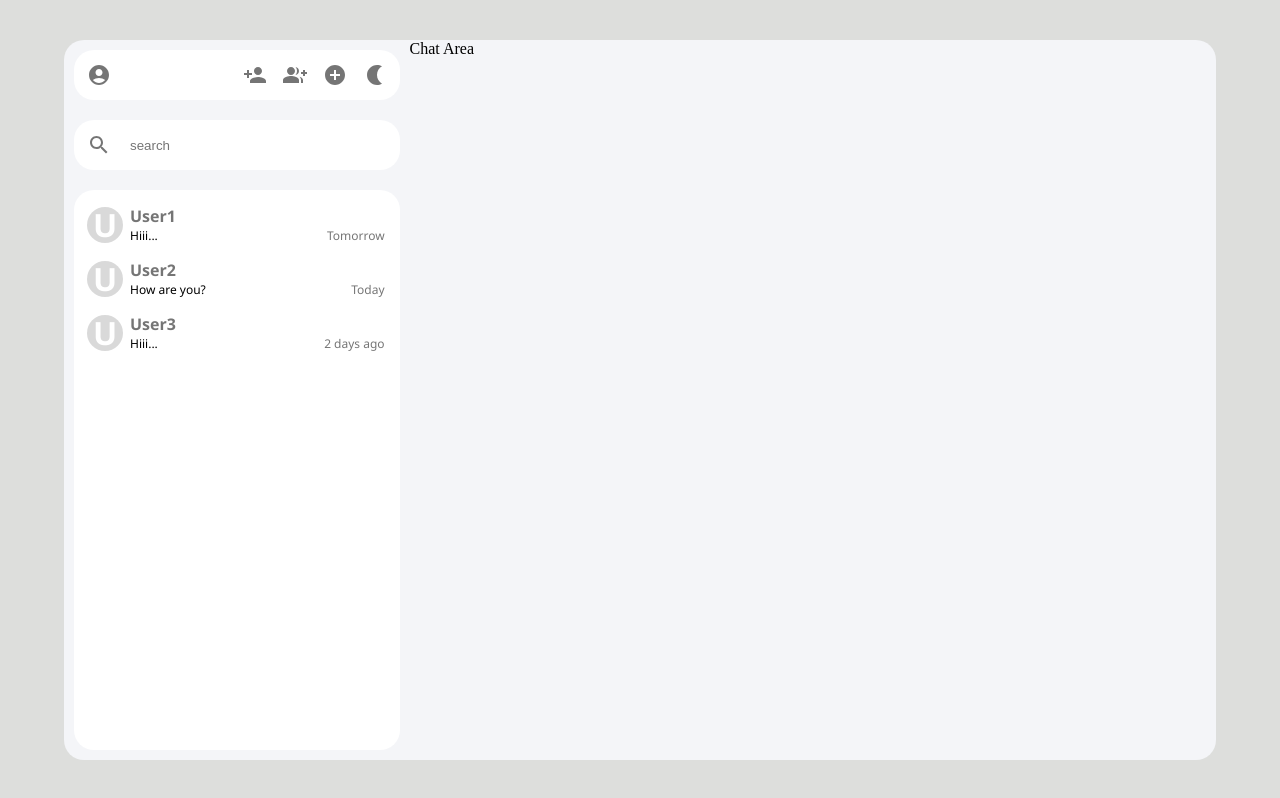
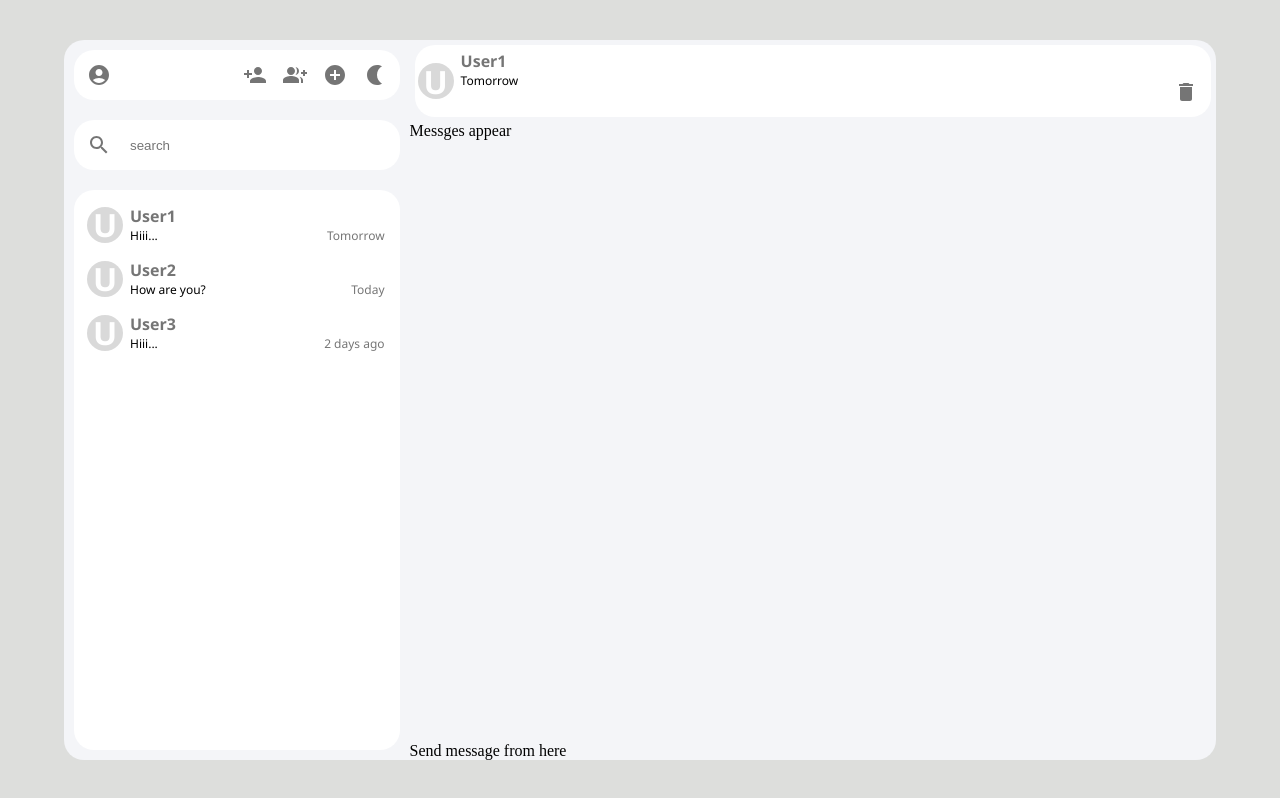
Before and after one commit to Kxrishx03/weChat, a React (Vite) app in the folder Frontend/: page / in a window 1280 px wide. Built offline with nearby package versions, Linux system fonts and the light colour scheme.

Commit message:
"Chat-area"

```diff
--- a/Frontend/index.html
+++ b/Frontend/index.html
@@ -2,7 +2,7 @@
 <html lang="en">
   <head>
     <meta charset="UTF-8" />
-    <link rel="icon" type="png" href="./public/live-chat16px.png" />
+    <link rel="icon" type="png" href="/live-chat16px.png" />
     <meta name="viewport" content="width=device-width, initial-scale=1.0" />
     <title>WeChat</title>
   </head>
--- a/Frontend/src/App.css
+++ b/Frontend/src/App.css
@@ -44,7 +44,7 @@
     display: flex;
     align-items: center;
     padding: 5px 5px;
-    margin:10px;
+    margin: 10px;;
     background-color: #fff;
     border-radius: 20px;
 }
@@ -121,7 +121,76 @@
     color: rgba(0,0,0,0.54);
 }
 
+
+
 /*Chat area css*/
 .chat-area-container{
     flex: 0.7;
+    display: flex;
+    flex-direction: column;
 }
+
+.chat-area-header{
+    display: grid;
+    grid-template-columns: 32px auto auto;
+    grid-template-rows: auto auto;
+    column-gap: 9px;
+    padding: 5px;
+    margin: 5px;
+    border-radius: 20px;
+    background-color: #fff;
+}
+
+.chat-icon{
+    grid-area: 1/1/3/2;
+
+    display: flex;
+    justify-content: center;
+    align-items: center;
+
+    background-color: #d9d9d9;
+
+    font-family: 'Segoe UI', Tahoma, Geneva, Verdana, sans-serif;
+    font-size: 2rem;
+    font-weight: bolder;
+    color: #fff;
+    width: 32px;
+    height: 32px;
+    padding: 2px;
+
+    border-radius: 50%;
+    justify-self: center;
+    align-self: center;
+}
+
+.chat-title{
+    grid-area: 1/2/2/4;
+    font-family: 'Segoe UI', Tahoma, Geneva, Verdana, sans-serif;
+    font-weight: bold;
+    color: rgba(0,0,0,0.54);
+
+}
+
+.chat-status{
+
+    font-family: 'Segoe UI', Tahoma, Geneva, Verdana, sans-serif;
+    font-size: 0.75rem;
+}
+
+.chat-del-btn{
+    justify-self: flex-end;
+    font-family: 'Segoe UI', Tahoma, Geneva, Verdana, sans-serif;
+    font-size: 0.75rem;
+    color: rgba(0,0,0,0.54);
+}
+
+
+
+.chat-area-convo{
+    flex: 1;
+
+}
+
+.chat-area-send{
+
+}
--- a/Frontend/src/components/ChatArea.jsx
+++ b/Frontend/src/components/ChatArea.jsx
@@ -1,7 +1,26 @@
-export function ChatArea(){
+import DeleteIcon from '@mui/icons-material/Delete';
+import { IconButton } from '@mui/material';
+export function ChatArea({props}){
     return(
         <div className="chat-area-container">
-            Chat Area
+            <div className="chat-area-header">
+             <p className="chat-icon">{props.name[0]}</p>
+             <p className="chat-title">{props.name}</p>
+             <p className="chat-status"> {props.timeStamp}</p>
+             <p className="chat-del-btn">
+                <IconButton>
+                <DeleteIcon/>
+                </IconButton>
+             </p>
+            </div>
+
+            <div className="chat-area-convo">
+             Messges appear
+            </div>
+
+            <div className="chat-area-send">
+               Send message from here
+            </div>
         </div>
-    )
+    );
 }
--- a/Frontend/src/components/MainContainer.jsx
+++ b/Frontend/src/components/MainContainer.jsx
@@ -1,11 +1,19 @@
 import { SideBar } from './SideBar';
-import { ChatArea} from './ChatArea'
+import { ChatArea } from './ChatArea';
+import { useState } from 'react';
 export function MainContainer(){
+
+    const [conversation,setConversation]=useState({
+        name:"User1",
+        lastmessage:"Hiii...",
+        timeStamp:"Tomorrow"
+    });
+
     return(
 
            <div className="main_container">
             <SideBar/>
-            <ChatArea />
+            <ChatArea props={conversation} />
            </div>
 
     )
--- a/Frontend/src/components/SideBar.jsx
+++ b/Frontend/src/components/SideBar.jsx
@@ -63,7 +63,7 @@ export function SideBar(){
         <div className='chats_sidebar'>
           {
             conversations.map((conversation)=>{
-              return <Conversation props={conversation} />
+              return <Conversation props={conversation} key={conversation.name}/>
             })
           }
         </div>
```
Also changed, not shown: Frontend/src/components/WorkArea.jsx (added, +8 -0 lines).
